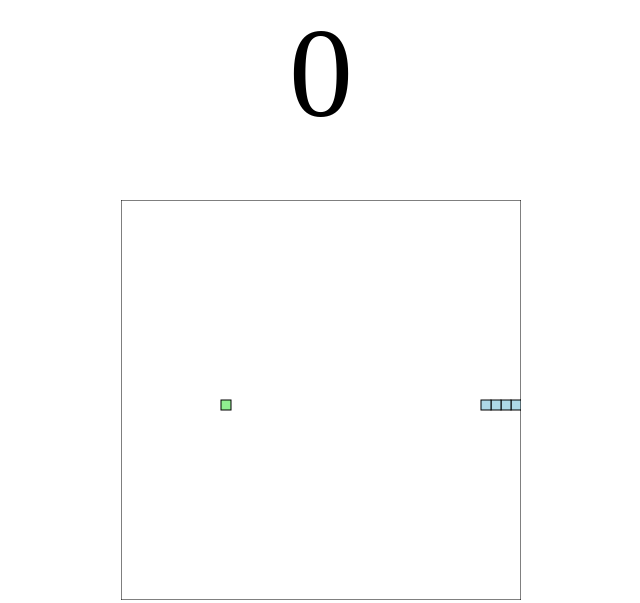
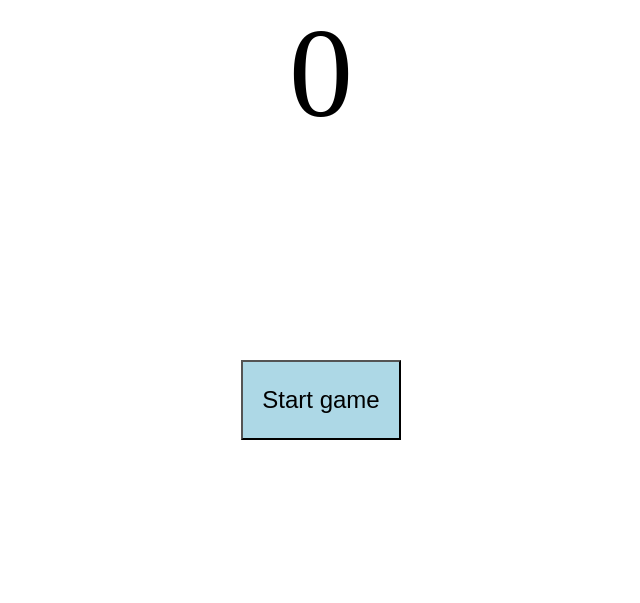
Before and after one commit to MalinWallander/Game-group-2, a website: page snakeGame/snake.html in a window 1280 px wide. Shown: the whole page, without its empty margins (319-959 px from the left). Drawn offline with Linux system fonts and the light colour scheme.

Commit message:
start button snake

```diff
--- a/snakeGame/snake.css
+++ b/snakeGame/snake.css
@@ -14,3 +14,19 @@
   font-size: 8rem;
   text-align: center;
 }
+
+.start-button {
+  position: absolute;
+  top: 50%;
+  left: 50%;
+  transform: translate(-50%, -50%);
+  z-index: 2;
+  height: 80px;
+  width: 160px;
+  background-color: lightblue;
+  font-size: 1.5rem;
+}
+
+.hidden {
+  display: none;
+}
--- a/snakeGame/snake.html
+++ b/snakeGame/snake.html
@@ -9,6 +9,7 @@
 </head>
 <body>
     <div id="score" class="score">0</div>
+    <button id="start-button" class="start-button">Start game</button>
     <canvas id="gameCanvas" class="gameCanvas" width="400" height="400"><canvas></canvas>
     <script src="snake.js"></script>
 </body>
--- a/snakeGame/snake.js
+++ b/snakeGame/snake.js
@@ -1,5 +1,5 @@
 "use strict";
-
+//Show the score
 document.addEventListener("DOMContentLoaded", function () {
     let pTag = document.querySelector("div");
     let newVal = document.createElement("p");
@@ -7,6 +7,14 @@ document.addEventListener("DOMContentLoaded", function () {
     pTag.appendChild(newVal);
   });
 
+//create start button element to run main and gen_food function (and hide the button) to start the game
+let startButtonEl = document.getElementById("start-button");
+function startGame(){
+    startButtonEl.classList.add("hidden");
+    main();
+    gen_food();
+}
+startButtonEl.addEventListener("click", startGame);
 
 //get canvas element
 const snakeBoard = document.getElementById("gameCanvas");
@@ -17,6 +25,7 @@ const board_background = 'white';
 const snake_col = 'lightblue';
 const snake_border = 'darkblue';
 
+//create array that is the snake
 let snake = [
     {x: 200, y: 200},
     {x: 190, y: 200},
@@ -31,9 +40,9 @@ let changing_direction = false;
 // Horizontal velocity
 let food_x;
 let food_y;
-// Horizontal velocity
+// Horizontal velocity, delta x
 let dx = 10;
-// Vertical velocity
+// Vertical velocity, delta y
 let dy = 0;
 
 function drawSnakePart(snakePart)
@@ -50,16 +59,16 @@ function drawSnake()
   snake.forEach(drawSnakePart);
 }
 
-main();
-
-gen_food();
-
 document.addEventListener("keydown", change_direction);
 
     // main function called repeatedly to keep the game running
     function main() {
-        if (has_game_ended()) return;
+        if (has_game_ended()) {
+            alert("Game over!");
+            return;
+        }
 
+        else {
             changing_direction = false;
             setTimeout(function onTick()
             {
@@ -67,9 +76,10 @@ document.addEventListener("keydown", change_direction);
                 drawFood();
                 moveSnake();
                 drawSnake();
-         // Call main again
+                // Call main again, recursive method
                 main();
             }, 100)
+        }
     }
 
     // draw a border around the canvas
@@ -111,6 +121,7 @@ document.addEventListener("keydown", change_direction);
       snakeBoard_ctx.strokeRect(snakePart.x, snakePart.y, 10, 10);
     }
 
+    //Set parameters to see if snake hits wall or self
     function has_game_ended() {
         for (let i = 4; i < snake.length; i++) {
           if (snake[i].x === snake[0].x && snake[i].y === snake[0].y) return true
@@ -119,9 +130,10 @@ document.addEventListener("keydown", change_direction);
         const hitRightWall = snake[0].x > snakeBoard.width - 10;
         const hitToptWall = snake[0].y < 0;
         const hitBottomWall = snake[0].y > snakeBoard.height - 10;
-        return hitLeftWall || hitRightWall || hitToptWall || hitBottomWall
+        return hitLeftWall || hitRightWall || hitToptWall || hitBottomWall;
       }
 
+      //Generate random number between min and max
       function random_food(min, max) {
         return Math.round((Math.random() * (max-min) + min) / 10) * 10;
       }
@@ -138,6 +150,8 @@ document.addEventListener("keydown", change_direction);
         });
       }
 
+
+      //Naming keys, connecting them to keyboard number
     function change_direction(event) {
         const LEFT_KEY = 37;
         const RIGHT_KEY = 39;
@@ -147,12 +161,15 @@ document.addEventListener("keydown", change_direction);
         // Prevent the snake from reversing
 
         if (changing_direction) return;
+
+        else {
             changing_direction = true;
             const keyPressed = event.keyCode;
             const goingUp = dy === -10;
             const goingDown = dy === 10;
             const goingRight = dx === 10;
             const goingLeft = dx === -10;
+
             if (keyPressed === LEFT_KEY && !goingRight) {
                 dx = -10;
                 dy = 0;
@@ -168,6 +185,7 @@ document.addEventListener("keydown", change_direction);
             if (keyPressed === DOWN_KEY && !goingUp) {
                 dx = 0;
                 dy = 10;
+            }
         }
     }
 
```
Lines whose indentation alone changed are shown as unchanged.
